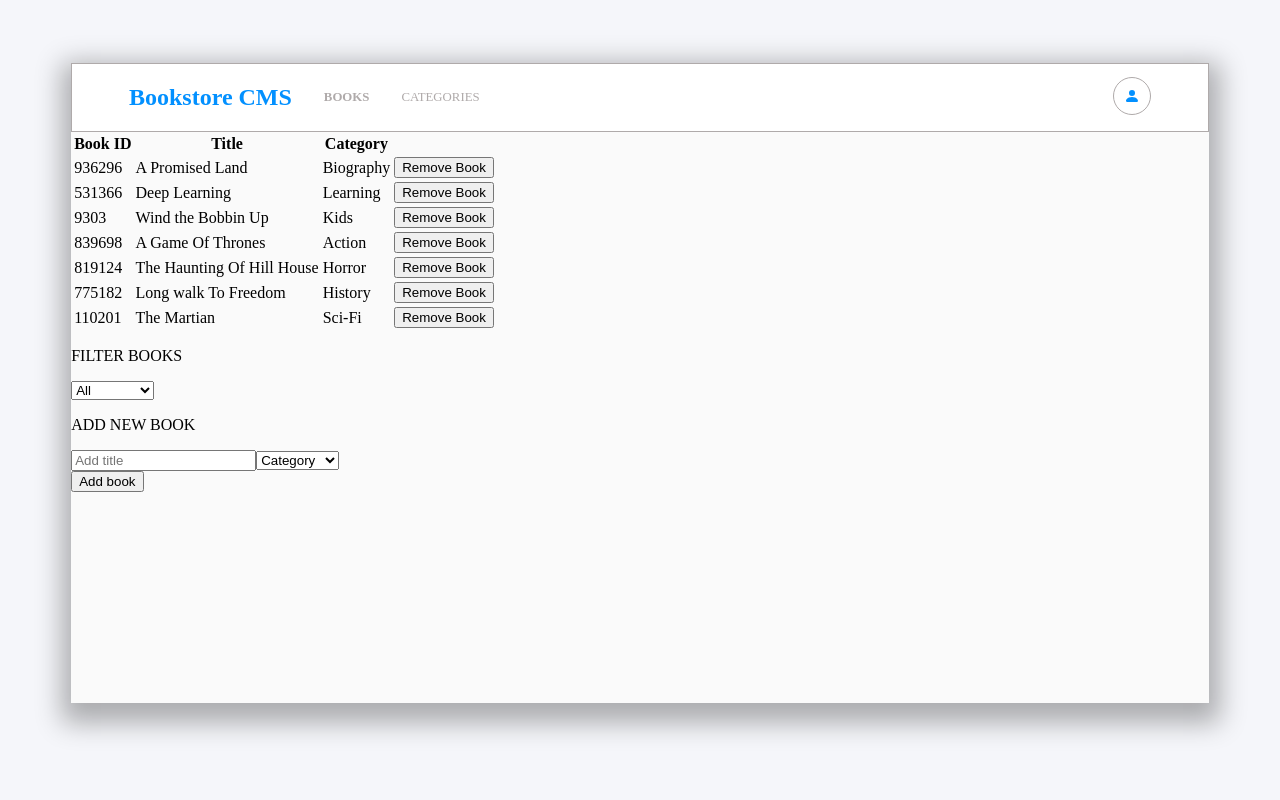
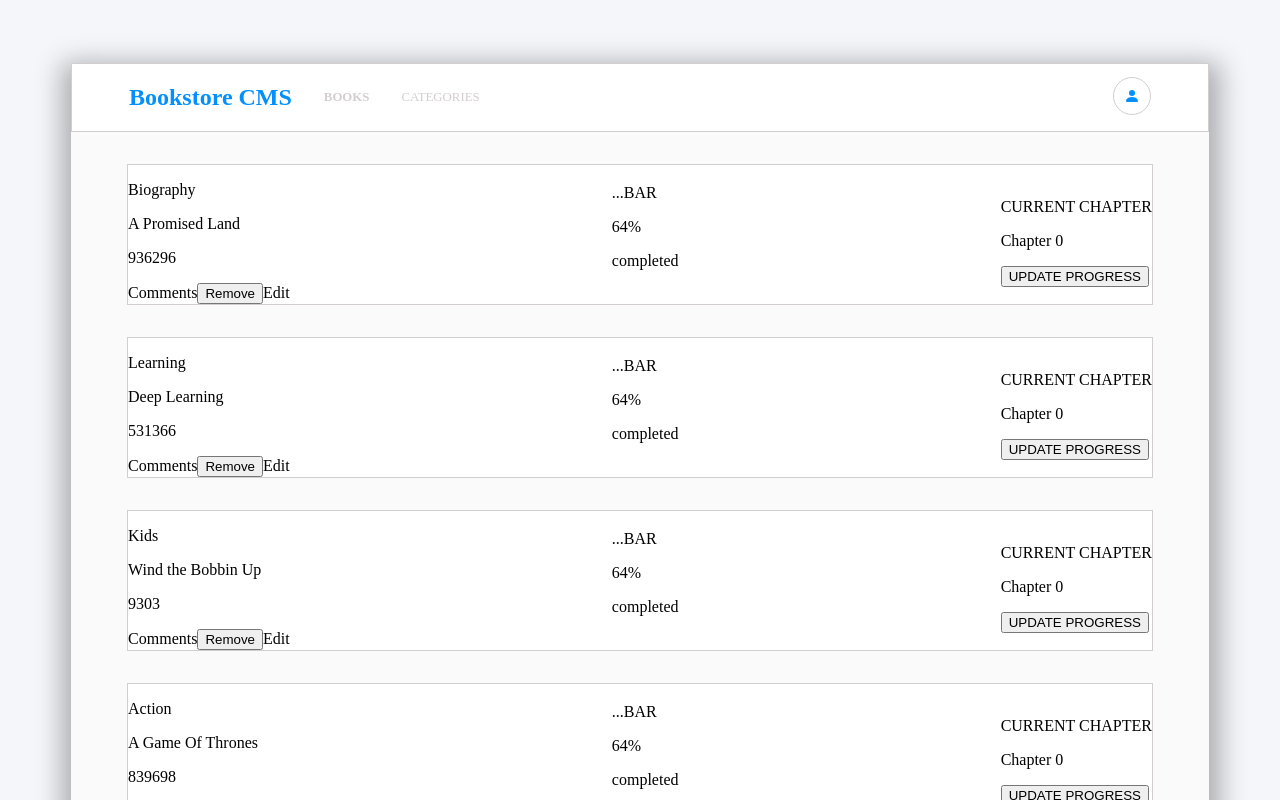
Before and after one commit to gango-anan/bookstore-cms, a React (Create React App) app: page / in a window 1280 px wide. Shown: the top 800 px of the page. Built offline with nearby package versions, Linux system fonts and the light colour scheme.

Commit message:
Add styles to the book card.

```diff
--- a/src/components/Book.js
+++ b/src/components/Book.js
@@ -1,15 +1,38 @@
 import React from 'react';
 import PropTypes from 'prop-types';
+import '../styles/Book.css';
 
 const Book = ({
   id, title, category, delBook,
 }) => (
-  <tr>
-    <td>{id}</td>
-    <td>{title}</td>
-    <td>{category}</td>
-    <td><button type="button" onClick={() => delBook(id)}>Remove Book</button></td>
-  </tr>
+  <div className="book">
+    <div className="book-details-container">
+      <div className="book-details">
+        <p>{category}</p>
+        <p>{title}</p>
+        <p>{id}</p>
+      </div>
+      <div className="edit-content">
+        <span>Comments</span>
+        <span><button type="button" onClick={() => delBook(id)}>Remove</button></span>
+        <span>Edit</span>
+      </div>
+    </div>
+    <div className="progress-bar">
+      <div className="bar">
+        ...BAR
+      </div>
+      <div className="percentage-completed">
+        <p className="percentage">64%</p>
+        <p className="completed">completed</p>
+      </div>
+    </div>
+    <div className="current-chapter">
+      <p>CURRENT CHAPTER</p>
+      <p>Chapter 0</p>
+      <button type="button">UPDATE PROGRESS</button>
+    </div>
+  </div>
 );
 
 Book.propTypes = {
--- a/src/containers/BooksList.js
+++ b/src/containers/BooksList.js
@@ -23,7 +23,7 @@ const BooksList = (props) => {
     return books.filter((book) => book.category === filter);
   };
   return (
-    <div>
+    <div className="books">
       <nav className="nav-bar">
         <div className="menu-bar">
           <div className="menus">
@@ -38,16 +38,8 @@ const BooksList = (props) => {
           </div>
         </div>
       </nav>
-      <table>
-        <thead>
-          <tr>
-            <th>Book ID</th>
-            <th>Title</th>
-            <th>Category</th>
-          </tr>
-        </thead>
-        <tbody>
-          {
+      <div className="book-card">
+        {
           filteredBooks().map((book) => (
             <Book
               key={book.id}
@@ -58,8 +50,7 @@ const BooksList = (props) => {
             />
           ))
         }
-        </tbody>
-      </table>
+      </div>
       <CategoryFilter onChange={handleFilterChange} />
     </div>
   );
--- a/src/styles/Book.css
+++ b/src/styles/Book.css
@@ -0,0 +1,10 @@
+.book {
+  background-color: var(--secondary-color);
+  border: 1px solid var(--primary-color);
+  width: 90%;
+  margin: 2rem auto;
+  display: flex;
+  flex: 1;
+  justify-content: space-between;
+  align-items: center;
+}
--- a/src/styles/BooksList.css
+++ b/src/styles/BooksList.css
@@ -1,6 +1,9 @@
+.books {
+  --primary-color: rgb(211, 206, 206);
+  --secondary-color: #fff;
+}
+
 .nav-bar {
-  --primary-color: rgb(175, 170, 170);
-  --secondary-color: #fff;
   background-color: var(--secondary-color);
   border: 1px solid var(--primary-color);
 }
```
